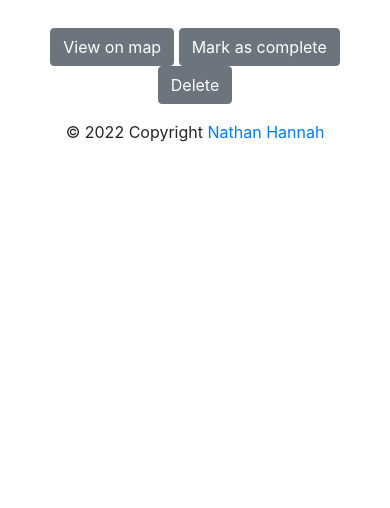
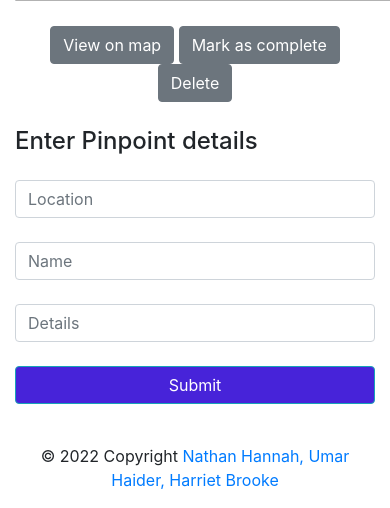
Before and after one commit to umarhaider/ProjectInternationalRescue, a PHP site: page / in a window 390 px wide; the page is wider, and only the part inside the window is pictured. Shown: the part 451-959 px from the top of that part. Before the commit the page ends 593 px from the top of that part, so only its background shows below. Run offline with PHP 8.4, Linux system fonts and the light colour scheme; data that the repository does not hold is empty; some libraries are stand-ins or nearby versions.

Commit message:
update layout

```diff
--- a/index.php
+++ b/index.php
@@ -25,6 +25,17 @@
   <script src="http://code.jquery.com/jquery-3.3.1.min.js" integrity="sha256-FgpCb/KJQlLNfOu91ta32o/NMZxltwRo8QtmkMRdAu8=" crossorigin="anonymous"></script>
   <link rel="stylesheet" href="https://cdn.datatables.net/1.10.19/css/jquery.dataTables.min.css">
   <script src="https://cdn.datatables.net/1.10.19/js/jquery.dataTables.min.js" ></script>
+
+
+  <!-- Leafly-->
+  <link rel="stylesheet" href="https://unpkg.com/leaflet@1.7.1/dist/leaflet.css"
+   integrity="sha512-xodZBNTC5n17Xt2atTPuE1HxjVMSvLVW9ocqUKLsCC5CXdbqCmblAshOMAS6/keqq/sMZMZ19scR4PsZChSR7A=="
+   crossorigin=""/>
+
+  <script src="https://unpkg.com/leaflet@1.7.1/dist/leaflet.js"
+   integrity="sha512-XQoYMqMTK8LvdxXYG3nZ448hOEQiglfqkJs1NOQV44cWnUrBc8PkAOcXy20w0vlaXaVUearIOBhiXZ5V3ynxwA=="
+   crossorigin="">
+  </script>
 
   <link rel="stylesheet" href="style.css">
 </head>
@@ -62,6 +73,7 @@
 </div>
 
 <?php
+/*
   // Server login details
   $host = 'localhost';
   $dbname = 'database';
@@ -84,15 +96,16 @@
   }catch (PDOException $e){
     echo $e->getMessage();
   }
+*/
 ?>
+
+<div id="map"></div>
 
 
 <!-- MAIN CONTENT - TABLE -->
 <div class="container">
   <div class="row">
-    <div class="col-sm-2">
-    </div>
-    <div class="col-sm-8">
+    <div class="col">
     <h2 style="text-align: center; margin-top: 20px;">Pinpoints</h2>
     <table id="dtBasicExample" class="table table-striped table-bordered table-sm" cellspacing="0" width="100%">
       <thead>
@@ -114,14 +127,13 @@
         </tr>
       </thead>
       <tbody>
-      <?php while($row = $stmt->fetch(PDO::FETCH_ASSOC)) : ?>
+
       <tr>
-         <td><?php echo htmlspecialchars($row['id']); ?></td>
-         <td><?php echo htmlspecialchars($row['name']); ?></td>
-         <td><?php echo htmlspecialchars($row['email']); ?></td>
-         <td><?php echo htmlspecialchars($row['phone']); ?></td>
+         <td>1</td>
+         <td>2</td>
+         <td>3</td>
+         <td>4</td>
       </tr>
-      <?php endwhile; ?>
      </tbody>
     </table>
       <div class="text-center"  style="margin-top: 25px;">
@@ -130,10 +142,32 @@
       <a href="adduser.html"><button type="button"class="btn btn-secondary">Delete</button></a>
       </div>
     </div>
-    <div class="col-sm-2">
+    <div class="col form" style="margin-top: 25px;">
+        <!-- form login -->
+        <form class="" method="post" action="login-auth.php">
+            <!-- Send Screen Details -->
+            <span class="h4 mb-4 today" title="Today"></span>
+            <p class="h4 mb-4">Enter Pinpoint details </i></p>
+
+            <!-- Location -->
+            <input type="text" name="location" value="" class="form-control mb-4" placeholder="Location" id="location" required >
+
+            <!-- name -->
+            <input type="text" name="name" class="form-control mb-4" placeholder="Name" id="name" required maxlength="40">
+
+            <!-- Description -->
+            <input type="text" name="details" class="form-control mb-4" placeholder="Details" id="name" required>
+
+            <!-- Submit button -->
+            <button class="btn btn-info btn-block my-4" style="background-color: #4723D9;"type="submit">Submit</button>
+
+        </form>
+        <!--form login -->
     </div>
+
   </div>
-</div>
+
+
 
 
 <!-- Enables datatable -->
@@ -145,9 +179,40 @@ $(document).ready(function () {
 </script>
 
 
+<script type="text/javascript">
+var map = L.map('map').setView([51.505, -0.09], 13);
+
+L.tileLayer('https://{s}.tile.openstreetmap.org/{z}/{x}/{y}.png', {
+    attribution: '&copy; <a href="https://www.openstreetmap.org/copyright">OpenStreetMap</a> contributors'
+}).addTo(map);
+
+L.marker([51.5, -0.09]).addTo(map)
+    .bindPopup('A pretty CSS3 popup.<br> Easily customizable.')
+    .openPopup();
+
+
+var popup = L.popup();
+
+function onMapClick(e) {
+    popup
+        .setLatLng(e.latlng)
+        .setContent("You clicked the map at " + e.latlng.toString())
+        .openOn(map);
+}
+
+function populateForm(e) {
+    var outputValue = e.latlng.toString();
+    document.getElementById("location").value = outputValue;
+}
+
+map.on('click', onMapClick);
+map.on('click', populateForm);
+</script>
+
+
 <!-- FOOTER -->
 <div class="footer-copyright text-center py-3">© 2022 Copyright
-  <a href="https://nathan-hannah.uk/" target="blank_"> Nathan Hannah</a>
+  <a href="https://github.com/umarhaider/ProjectInternationalRescue" target="blank_"> Nathan Hannah, Umar Haider, Harriet Brooke</a>
 </div>
 
 </body>
--- a/style.css
+++ b/style.css
@@ -1,5 +1,8 @@
-<!-- Custom Styles -->
-<style>
+
+#map {
+  height: 180px;
+}
+
 .jumbotron {
     padding-top: 15px;
     padding-bottom: 15px;
@@ -51,7 +54,7 @@ background-color:#033076; !important;*/
 
 /* Modify the background color */
 .navbar-custom {
-    background-color: #325765;
+    background-color: red;
     color: white;
 }
 
@@ -63,5 +66,9 @@ background-color:#033076; !important;*/
   color: white;
 }
 
+.form {
+  margin-top: 25px;
+}
+
 
 </style>
```
